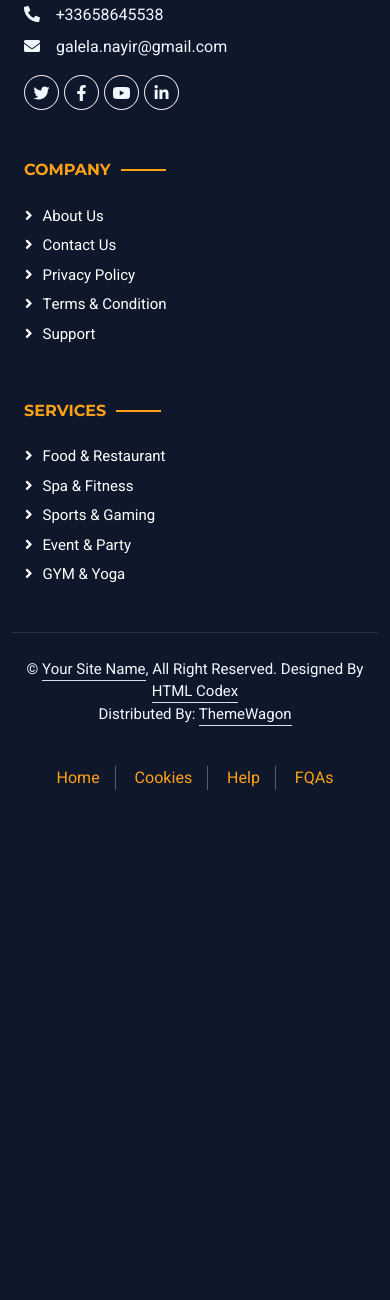
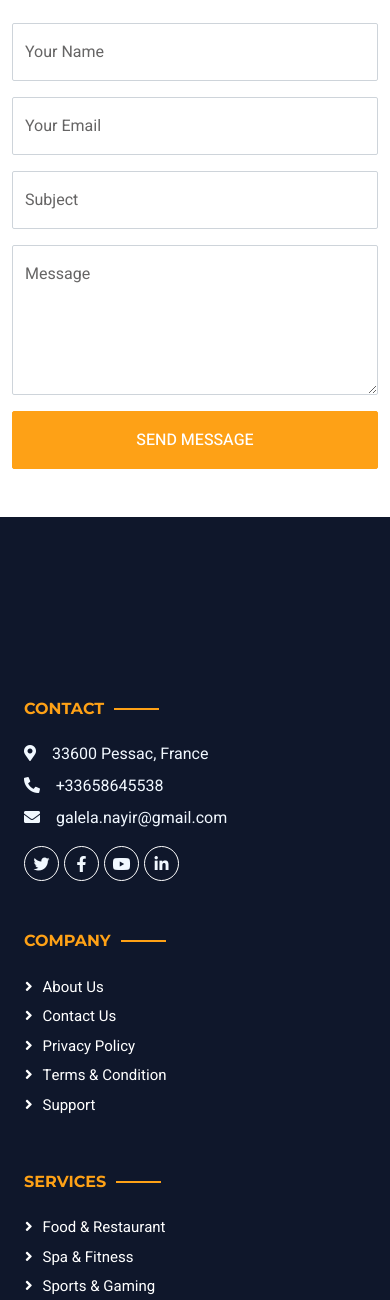
Before and after one commit to ngalela01/NayirHotel, a Symfony app: template templates/contact/index.html.twig in a window 390 px wide. Shown: the part 1088-2388 px from the top of the page. Before the commit the page ends 1878 px from the top, so only its background shows below. Run offline with Twig, Linux system fonts and the light colour scheme; the template is opened without the code that fills it, so the values that code supplies are empty; some libraries are stand-ins or nearby versions.

Commit message:
mise en place du de contacttype

```diff
--- a/src/Controller/ContactController.php
+++ b/src/Controller/ContactController.php
@@ -3,16 +3,18 @@
 namespace App\Controller;
 
 use Symfony\Bundle\FrameworkBundle\Controller\AbstractController;
+use Symfony\Component\HttpFoundation\Request;
 use Symfony\Component\HttpFoundation\Response;
 use Symfony\Component\Routing\Attribute\Route;
 
 class ContactController extends AbstractController
 {
     #[Route('/contact', name: 'app_contact')]
-    public function index(): Response
+    public function index(Request $request): Response
     {
         return $this->render('contact/index.html.twig', [
-            'controller_name' => 'ContactController',
+            'form'=>$form
         ]);
     }
+
 }
--- a/templates/contact/index.html.twig
+++ b/templates/contact/index.html.twig
@@ -21,4 +21,53 @@
     {# debut barre de recherche  #}
         {{ include('partials/_booking.html.twig') }}
     {# fin barre de recherche  #}
+
+    <div class="container">
+        <div class="text-center " >
+            <h6 class="section-title text-center text-primary text-uppercase">Contacter nous</h6>
+            <h1 class="mb-5"><span class="text-primary text-uppercase">Nous Contactez</span> pour toute question</h1>
+        </div>
+        <div class="row g-4">
+            <div class="col-md-6" >
+
+            <iframe class="position-relative rounded w-100 h-100" src="https://www.google.com/maps/embed?pb=!1m18!1m12!1m3!1d3900.2091527443667!2d44.39653819286463!3d-12.166159181349835!2m3!1f0!2f0!3f0!3m2!1i1024!2i768!4f13.1!3m3!1m2!1s0x18a1cd83f56addb3%3A0x1f17d23729c83e14!2sMutsamudu!5e0!3m2!1sfr!2sfr!4v1714852030853!5m2!1sfr!2sfr" width="600" height="450" style="border:0;" allowfullscreen="" loading="lazy" referrerpolicy="no-referrer-when-downgrade"></iframe>
+
+            </div>
+            <div class="col-md-6">
+                <form>
+                    <div class="row g-3">
+                        <div class="col-md-6">
+                            <div class="form-floating">
+                                <input type="text" class="form-control" id="name" placeholder="Your Name">
+                                <label for="name">Your Name</label>
+                            </div>
+                        </div>
+                        <div class="col-md-6">
+                            <div class="form-floating">
+                                <input type="email" class="form-control" id="email" placeholder="Your Email">
+                                <label for="email">Your Email</label>
+                            </div>
+                        </div>
+                        <div class="col-12">
+                            <div class="form-floating">
+                                <input type="text" class="form-control" id="subject" placeholder="Subject">
+                                <label for="subject">Subject</label>
+                            </div>
+                        </div>
+                        <div class="col-12">
+                            <div class="form-floating">
+                                <textarea class="form-control" placeholder="Leave a message here" id="message" style="height: 150px"></textarea>
+                                <label for="message">Message</label>
+                            </div>
+                        </div>
+                        <div class="col-12">
+                            <button class="btn btn-primary w-100 py-3" type="submit">Send Message</button>
+                        </div>
+                    </div>
+                </form>
+
+            </div>
+
+        </div>
+    </div>
 {% endblock %}
--- a/templates/partials/_navbar.html.twig
+++ b/templates/partials/_navbar.html.twig
@@ -3,7 +3,7 @@
         <div class="container-fluid bg-dark px-0">
             <div class="row gx-0">
                 <div class="col-lg-3 bg-dark d-none d-lg-block">
-                    <a href="index.html" class="navbar-brand w-100 h-100 m-0 p-0 d-flex align-items-center justify-content-center">
+                    <a href={{path('app_acceuil')}} class="navbar-brand w-100 h-100 m-0 p-0 d-flex align-items-center justify-content-center">
                         <h1 class="m-0 text-primary text-uppercase">NayirHotel</h1>
                     </a>
                 </div>
```
Also changed, not shown: src/Form/ContactType.php (added, +24 -0 lines).
